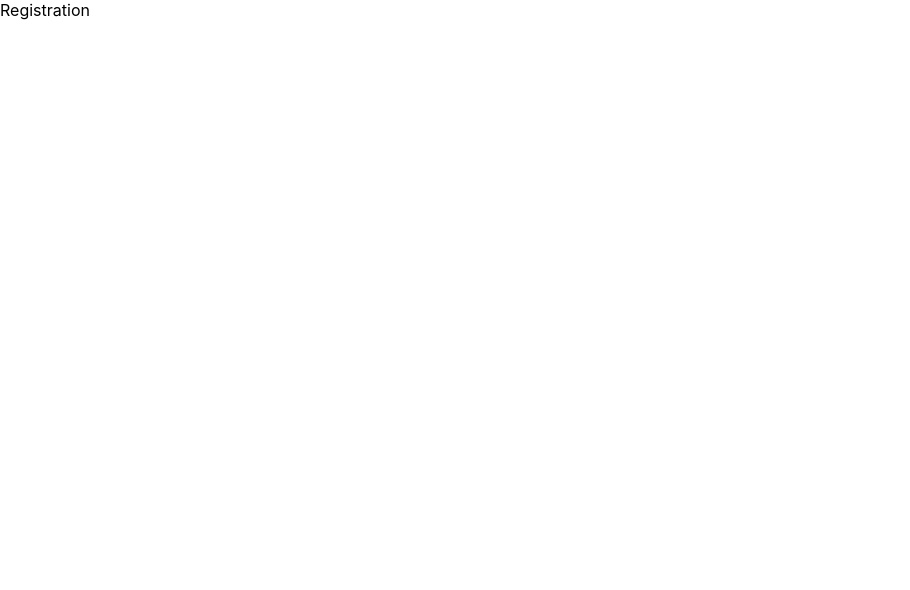
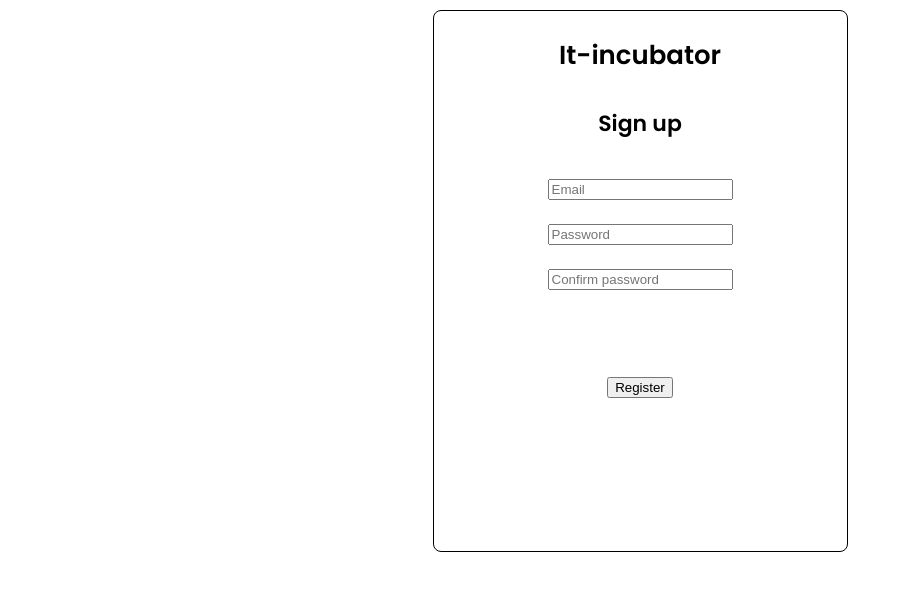
Before and after one commit to PavelLebedev90/cards, a React (Create React App) app: page /registration in a window 1280 px wide. Shown: the top 590 px of the page, without its empty margins (0-910 px from the left). Built offline with nearby package versions, Linux system fonts and the light colour scheme.

Commit message:
create ui, add registration.module.css

```diff
--- a/src/App.tsx
+++ b/src/App.tsx
@@ -3,7 +3,7 @@ import './App.css';
 import Login from './components/Login/Login';
 import Profile from './components/Profile';
 import {Navigate, Route, Routes} from 'react-router-dom';
-import Registration from './components/Registration';
+import Registration from './components/registration/Registration';
 import FourZeroFour from './components/404/FourZeroFour';
 import NewPassword from './components/NewPassword';
 import PasswordRecovery from './components/PasswordRecovery';
--- a/src/components/Registration.tsx
+++ /dev/null
@@ -1,11 +0,0 @@
-import React from 'react';
-
-const Registration = () => {
-    return (
-        <div>
-            Registration
-        </div>
-    );
-};
-
-export default Registration;
--- /dev/null
+++ b/src/components/registration/Registration.tsx
@@ -0,0 +1,22 @@
+import React from 'react';
+import styles from './registration.module.css';
+
+const Registration = () => {
+    return (
+        <div className={styles.mainBlock}>
+            <h1>It-incubator</h1>
+            <h3>Sign up</h3>
+            <div className={styles.inputsBlock}>
+                <input type='text' placeholder='Email'/>
+                <input type='text' placeholder='Password'/>
+                <input type='text' placeholder='Confirm password'/>
+            </div>
+            <div className={styles.buttonsBlock}>
+                <button>Register</button>
+            </div>
+
+        </div>
+    );
+};
+
+export default Registration;
--- /dev/null
+++ b/src/components/registration/registration.module.css
@@ -0,0 +1,45 @@
+@import url('https://fonts.googleapis.com/css2?family=Poppins:wght@300;400;500;600;700;800&display=swap');
+
+.mainBlock {
+    width: 413px;
+    height: 540px;
+    border: 1px solid black;
+    border-radius: 8px;
+    margin: 0 auto;
+    margin-top: 10px;
+    display: flex;
+    flex-direction: column;
+    align-items: center;
+    font-family: 'Poppins', sans-serif;
+}
+
+h1 {
+    margin-top: 25px;
+    margin-bottom: 0;
+    font-size: 26px;
+    font-weight: 600;
+    line-height: 39px;
+    font-style: normal;
+
+}
+h3 {
+    margin-top: 32px;
+    margin-bottom: 0;
+    font-style: normal;
+    font-weight: 600;
+    font-size: 22px;
+    line-height: 33px;
+}
+.inputsBlock {
+    display: flex;
+    flex-direction: column;
+    align-items: center;
+    margin: 39px 0 0 0;
+
+}
+.inputsBlock input {
+    margin-bottom: 24px;
+}
+.buttonsBlock {
+    margin: 60px 0 0 0;
+}
```
